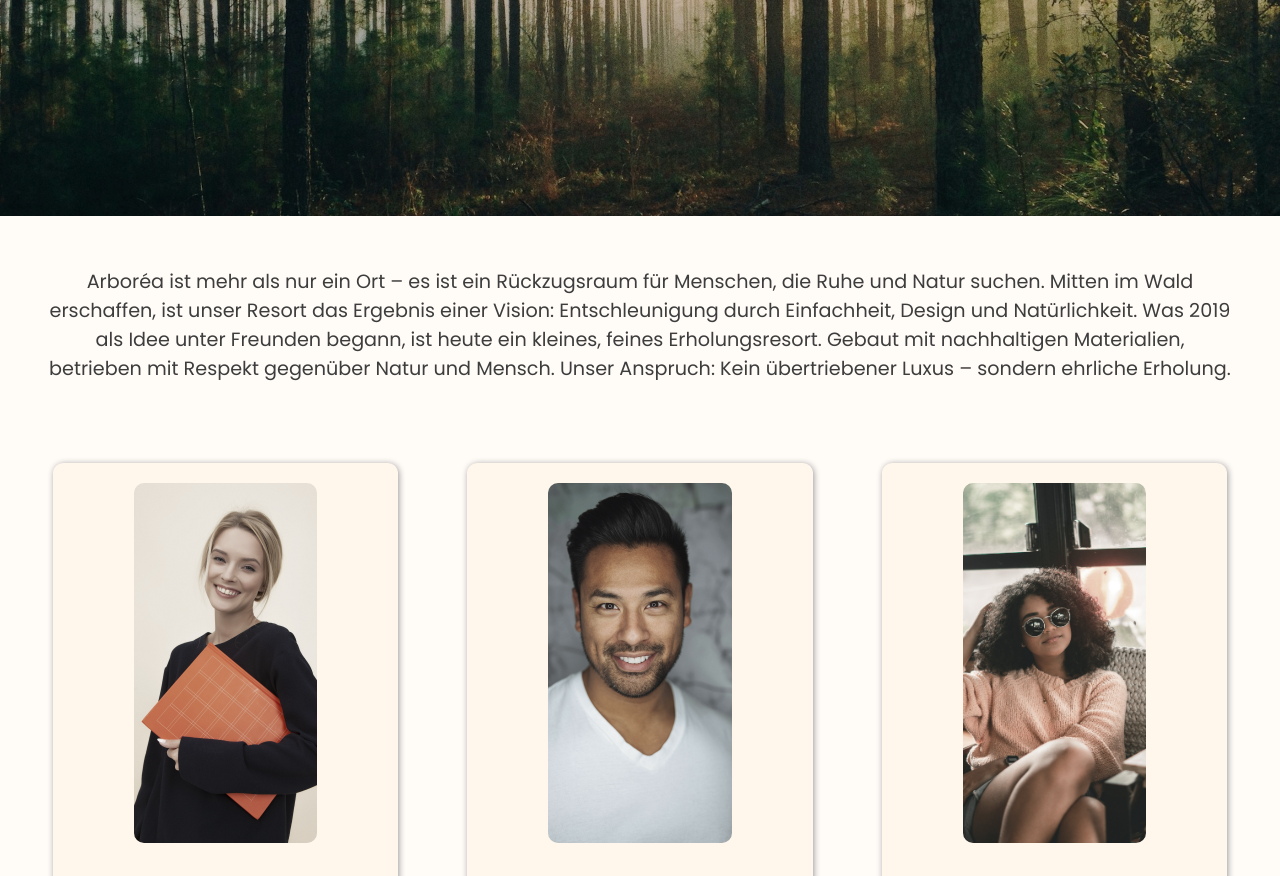
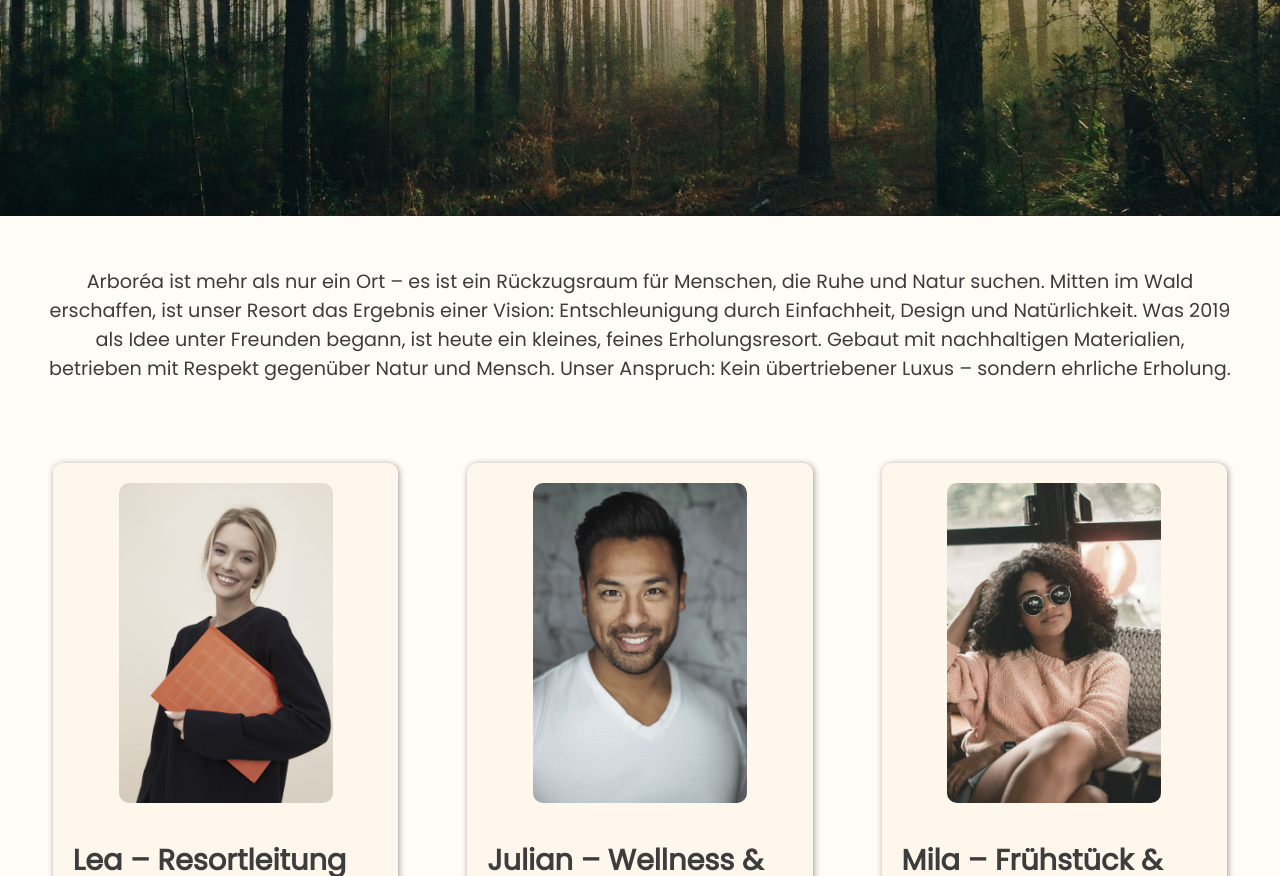
Before and after one commit to supernasee/M293-Website, a website: page ueber_uns.html in a window 1280 px wide. Shown: the part 424-1300 px from the top of the page. Drawn offline with Linux system fonts and the light colour scheme.

Commit message:
mobile change

```diff
--- a/assets/css/content.css
+++ b/assets/css/content.css
@@ -182,8 +182,8 @@
 .profile-image {
     border-radius: 10px;
     object-fit: cover;
-    width: 60%;
-    height: 45vh;
+    width: 70%;
+    height: 40vh;
     transition: filter 0.3s ease;
 }
 
```
